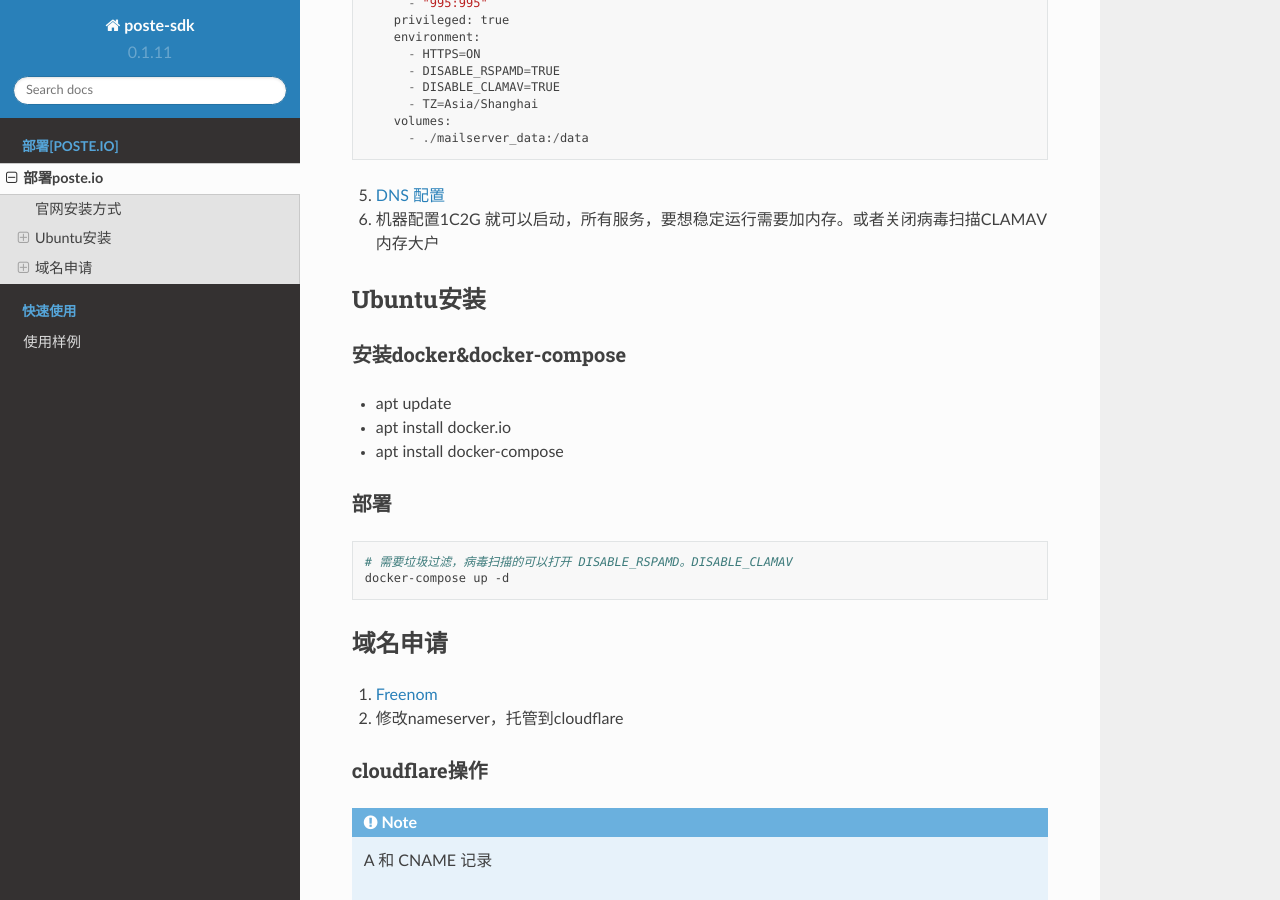
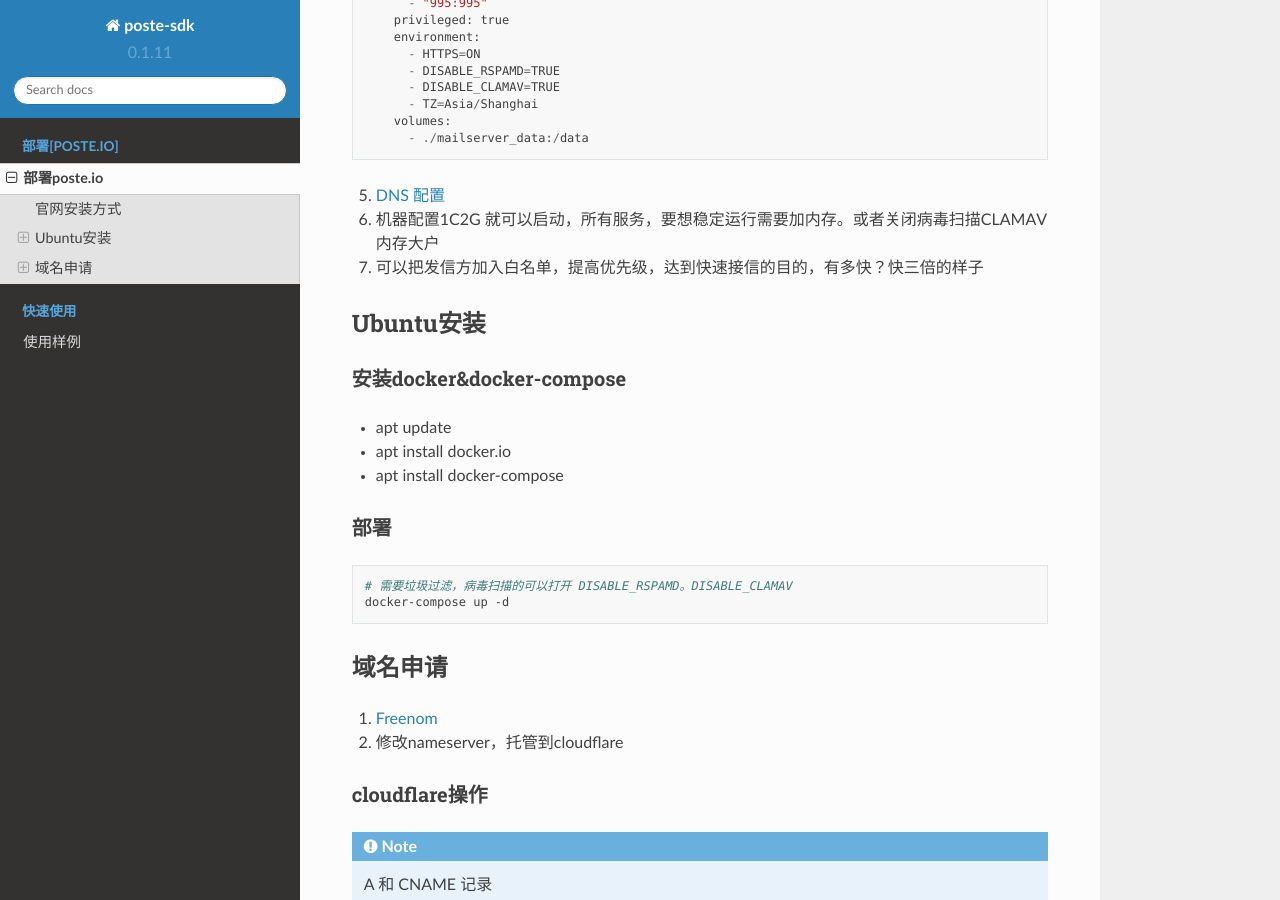
Before and after one commit to lishulongVI/poste-io, a Sphinx documentation site: the page built from docs/install/poste-io.rst, in a window 1280 px wide and 900 px high, scrolled down 674 px. Built offline with Sphinx 7.4.7 and the Read the Docs theme 2.0.0, drawn with Linux system fonts in a browser that asks for light colours.

Commit message:
doc: update

```diff
--- a/docs/install/poste-io.rst
+++ b/docs/install/poste-io.rst
@@ -41,6 +41,7 @@
 
 5.  `DNS 配置 <https://poste.io/doc/configuring-dns>`_
 6. 机器配置1C2G 就可以启动，所有服务，要想稳定运行需要加内存。或者关闭病毒扫描CLAMAV内存大户
+7. 可以把发信方加入白名单，提高优先级，达到快速接信的目的，有多快？快三倍的样子
 
 
 Ubuntu安装
```
